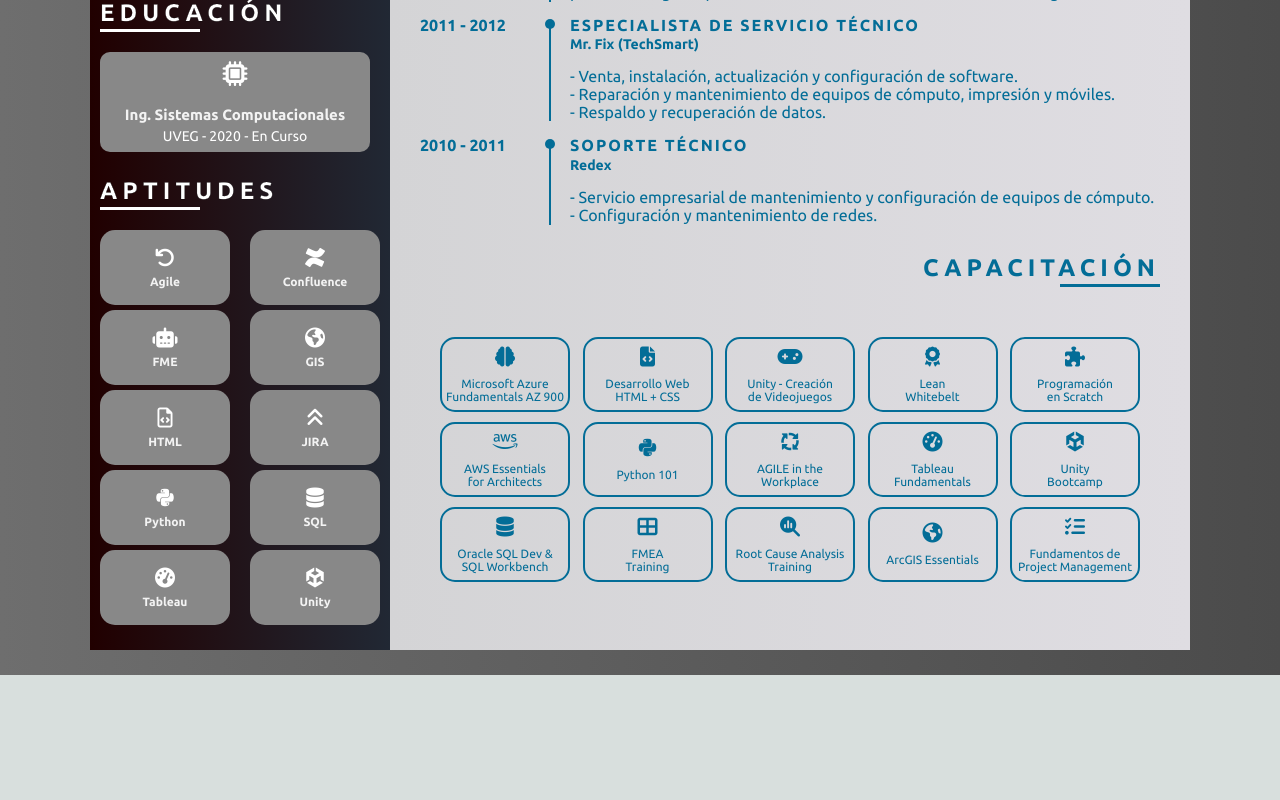
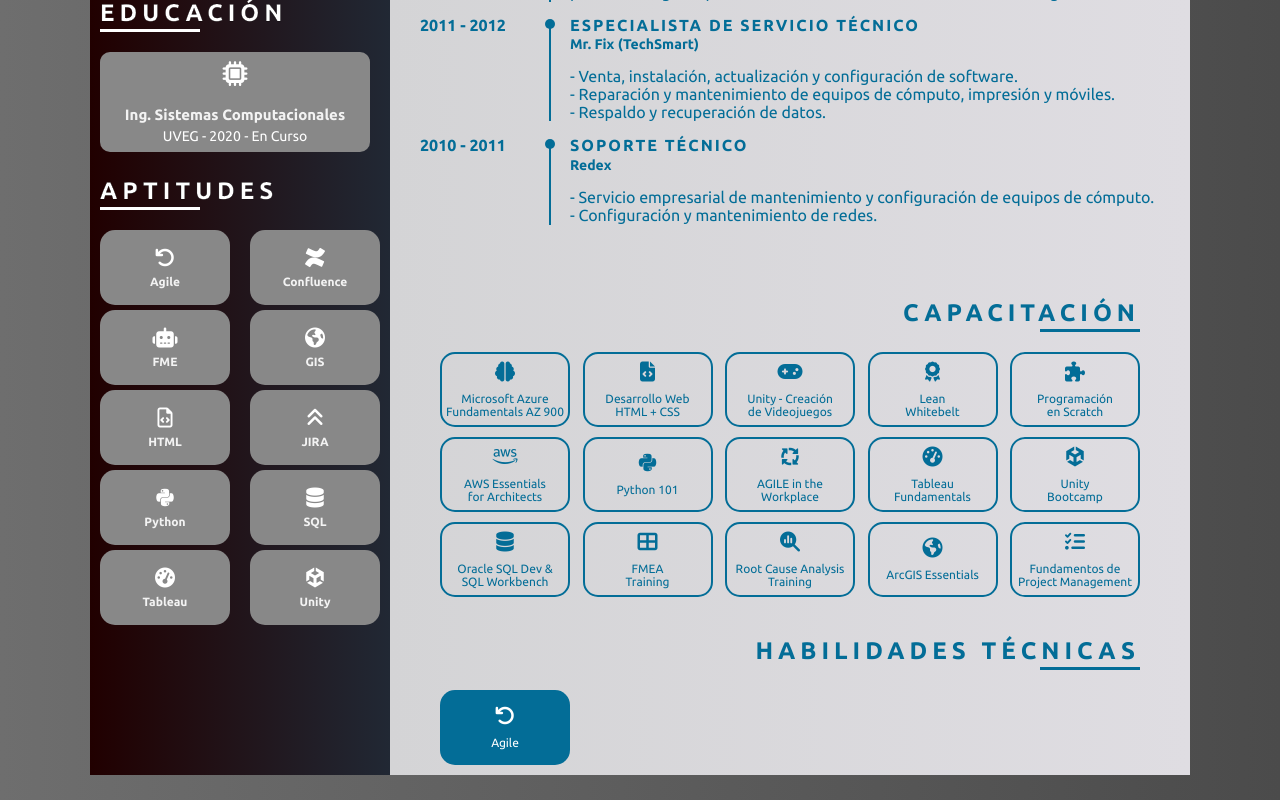
Before and after one commit to GeekscarM/GTS, a PHP site: page /cv.html in a window 1280 px wide. Shown: the part 704-1504 px from the top of the page. Before the commit the page ends 1379 px from the top, so only its background shows below. Run offline with PHP 8.4, Linux system fonts and the light colour scheme; some libraries are stand-ins or nearby versions.

Commit message:
Reubicación Habilidades
Reubicación Habilidades

```diff
--- a/css/cv_style.css
+++ b/css/cv_style.css
@@ -376,8 +376,8 @@
         height: 90%;
         background: #036d97;
     }
-    /**/
 
+    /*---*/
     .right__education_wrap {
         width: 700px;
         margin-left: 50px;
@@ -432,6 +432,65 @@
         color: #ffffff;
     }
 
+    .right__education__cursos .li_wrap .text {
+        margin-top: 10px;
+    }
+    /*-----*/
+    .right__skills_wrap {
+        width: 700px;
+        margin-left: 50px;
+        border-radius: 15px;
+    }
+
+    .right__skills ul {
+        display: inline-flex;
+        flex-wrap: wrap;
+        justify-content: space-between;
+    }
+
+    .right__skills .li_wrap_skills .text {
+        margin-top: 10px;
+    }
+
+    .right__skills .li_wrap_skills {
+        width: 130px;
+        height: 75px;
+        margin-bottom: 10px;
+        border-radius: 15px;
+        display: flex;
+        flex-direction: column;
+        align-items: center;
+        justify-content: center;
+        background: #036d97;
+    }
+
+    .right__skills .li_wrap_skills .text {
+        color: #fff;
+        text-align: center;
+        display: flex;
+        font-size: 12px;
+    }
+
+    .right__skills .li_wrap_skills .icon {
+        color: #fff;
+        text-align: center;
+        display: flex;
+        font-size: 20px;
+    }
+
+    .right__skills .li_wrap_skills:hover {
+        background: #d4d4d6;
+        border: 2px solid #036d97;
+    }
+
+    .right__skills .li_wrap_skills:hover .text {
+        color: #036d97;
+    }
+
+    .right__skills .li_wrap_skills:hover .icon {
+        color: #036d97;
+    }
+
     #tooltip{
         position: relative;
         cursor: pointer;
--- a/cv.html
+++ b/cv.html
@@ -109,8 +109,7 @@
                             </li>
                             <li>
                                 <div class="li_wrap">
-                                    <div class="icon"><i class="fas fa-robot"></i></i>
-                                    </div>
+                                    <div class="icon"><i class="fas fa-robot"></i></div>
                                     <div class="text">FME</div>
                                 </div>
                             </li>
@@ -134,15 +133,13 @@
                             </li>
                             <li>
                                 <div class="li_wrap">
-                                    <div class="icon"><i class="fab fa-python"></i></i>
-                                    </div>
+                                    <div class="icon"><i class="fab fa-python"></i></div>
                                     <div class="text">Python</div>
                                 </div>
                             </li>
                             <li>
                                 <div class="li_wrap">
-                                    <div class="icon"><i class="fas fa-database"></i></i>
-                                    </div>
+                                    <div class="icon"><i class="fas fa-database"></i></div>
                                     <div class="text">SQL</div>
                                 </div>
                             </li>
@@ -236,12 +233,12 @@
                             </ul>
                         </div>
                     </div>
-                    <div class="title_right">
-                        Capacitación
-                    </div>
                 </div>
                 <div class="right__education_wrap right_pb">
                     <div class="right__education__cursos">
+                        <div class="title_right">
+                            Capacitación
+                        </div>
                         <ul>
                             <div id="tooltip">
                                 <span id="tooltipText"> Innovacción Virtual <br> 2022 </span>
@@ -411,10 +408,28 @@
                         </ul>
                     </div>
                 </div>
+                <div class="right__skills_wrap right_pb">
+                    <div class="right__skills">
+                        <div class="title_right">
+                            Habilidades Técnicas
+                        </div>
+                        <ul>
+                            <div id="tooltip">
+                                <span id="tooltipText"> ★★★★☆ </span>
+                                <span>
+                                    <li>
+                                        <div class="li_wrap_skills">
+                                            <div class="icon"><i class="fas fa-undo"></i></div>
+                                            <div class="text">Agile</div>
+                                        </div>
+                                    </li>
+                                </span>
+                            </div>
+                        </ul>
+                    </div>
+                </div>
             </div>
         </div>
     </div>
-
 </body>
-
 </html>
```
